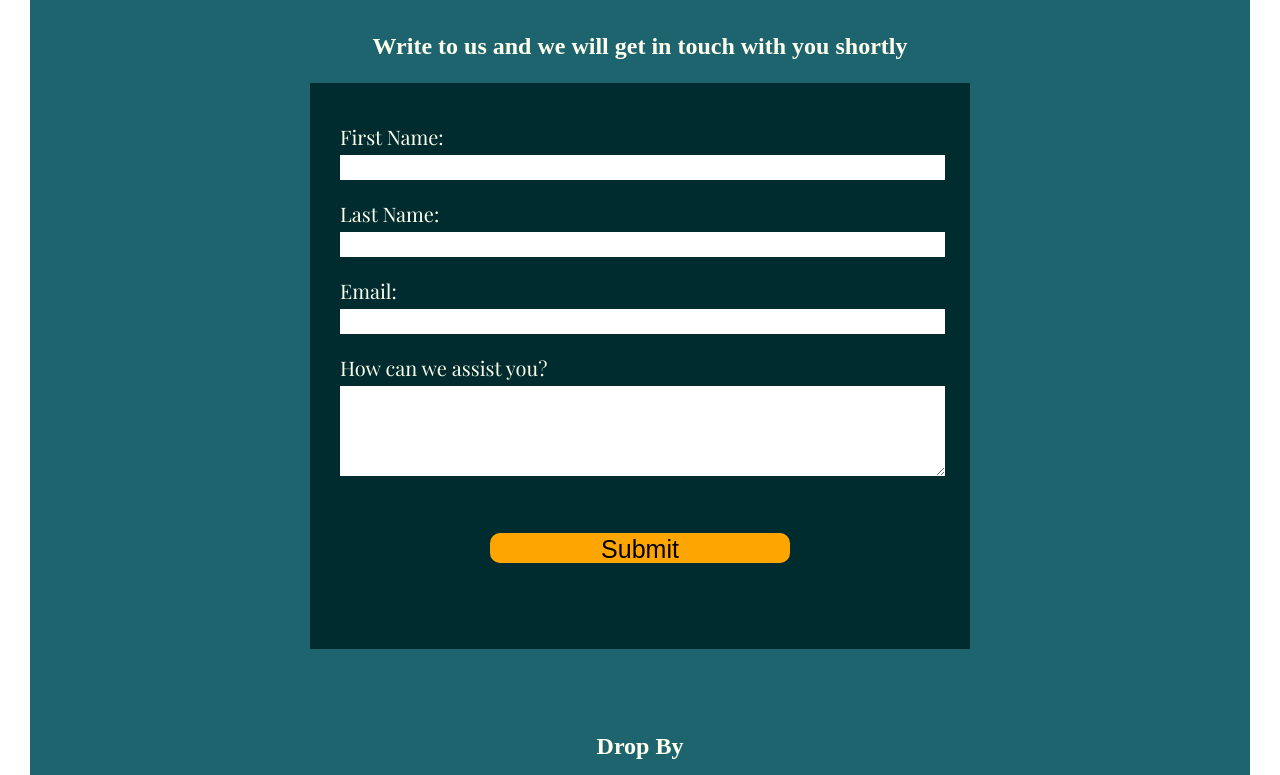
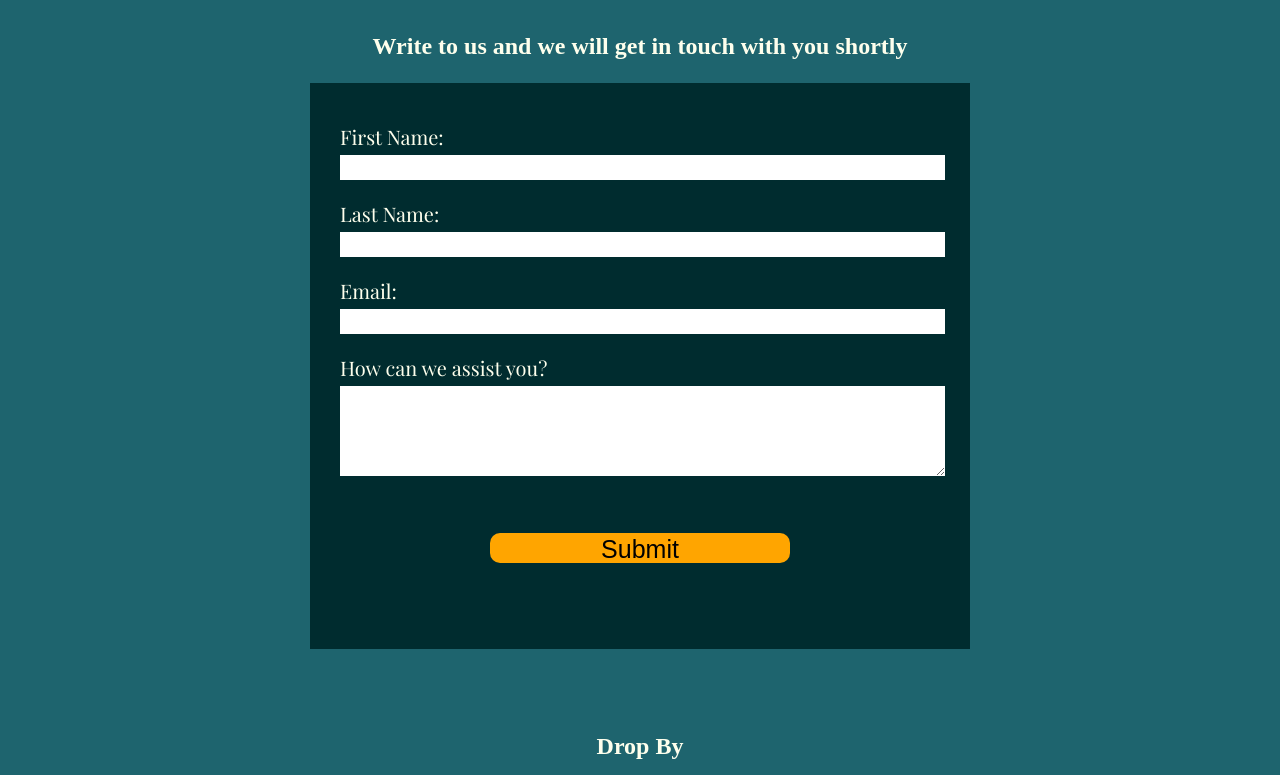
Before and after one commit to Pradnya144/Portfolio-Project-1, a plain HTML site: page contact.html in a window 1280 px wide. Shown: the part 105-880 px from the top of the page. Drawn offline with nearby package versions, Linux system fonts and the light colour scheme.

Commit message:
Remosid and bottom margin from contact page

```diff
--- a/assets/css/style.css
+++ b/assets/css/style.css
@@ -98,7 +98,7 @@ h1 {
     background-color: rgba(30, 100, 110, 1);
     height: 100%;
     color: #FEFFED;
-    margin: 25px 30px;
+    margin-top: 25px;
 }
 
 /* enquiry form */
```
